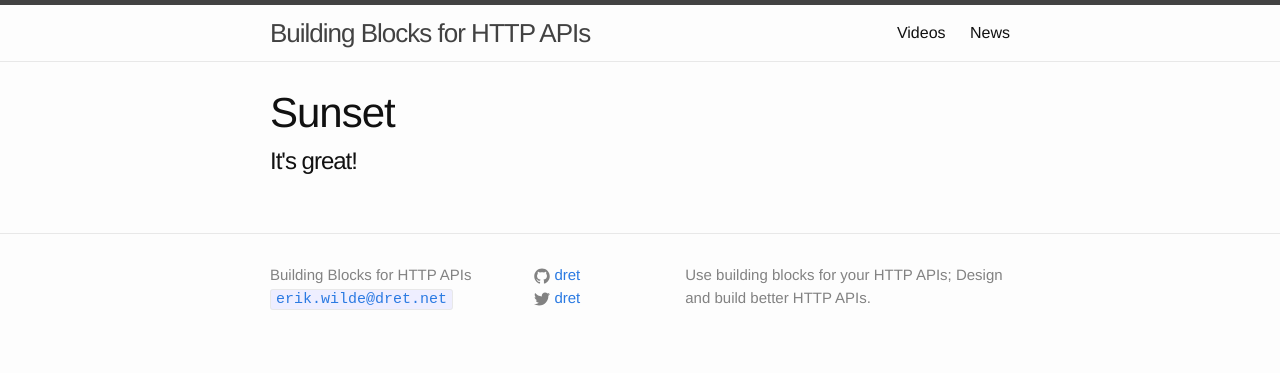
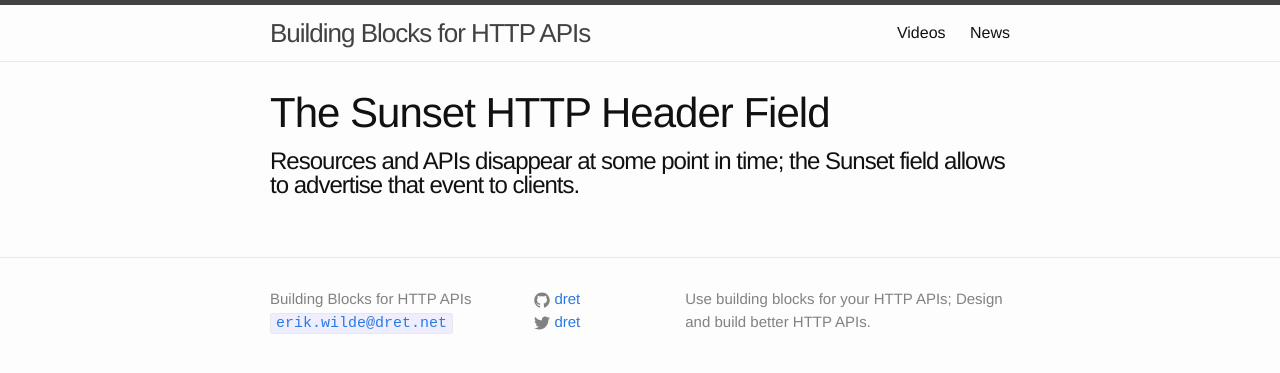
Before and after one commit to dret/HTTP-APIs, a Jekyll site: the page built from video/rfc-8594-sunset.md, in a window 1280 px wide. Shown: the top 373 px of the page. Built offline with Jekyll 4.4.1, drawn with Linux system fonts in a browser that asks for light colours.

Commit message:
adding info from template

```diff
--- a/video/rfc-8594-sunset.md
+++ b/video/rfc-8594-sunset.md
@@ -1,5 +1,5 @@
 ---
 layout:      video
-title:       "Sunset"
-description: "It's great!"
+title:       "The Sunset HTTP Header Field"
+description: "Resources and APIs disappear at some point in time; the Sunset field allows to advertise that event to clients."
 ---
--- a/videos.xml
+++ b/videos.xml
@@ -2,10 +2,10 @@
 <?xml-stylesheet type="text/xsl" href="videos.xslt"?>
 <videos>
     <video published="2022-01-24" slug="rfc-8594-sunset">
-        <title>Sunset</title>
-        <tagline>It's great!</tagline>
+        <title>The Sunset HTTP Header Field</title>
+        <tagline>Resources and APIs disappear at some point in time; the Sunset field allows to advertise that event to clients.</tagline>
         <link type="youtube" id="XXX"/>
-        <description>Really! It is!</description>
+        <description>When a resource or an API is about to be retired, it would be useful for consumers of that resource/API to be notified in advance. By using an HTTP field, this information can be conveyed in-band, instead of having to rely on out-of-band channels such as announcements that are published on Web pages or sent by email.</description>
         <resources>Yes!</resources>
     </video>
 </videos>
```
Also changed, not shown: video/index.md (+1 -1 lines).
